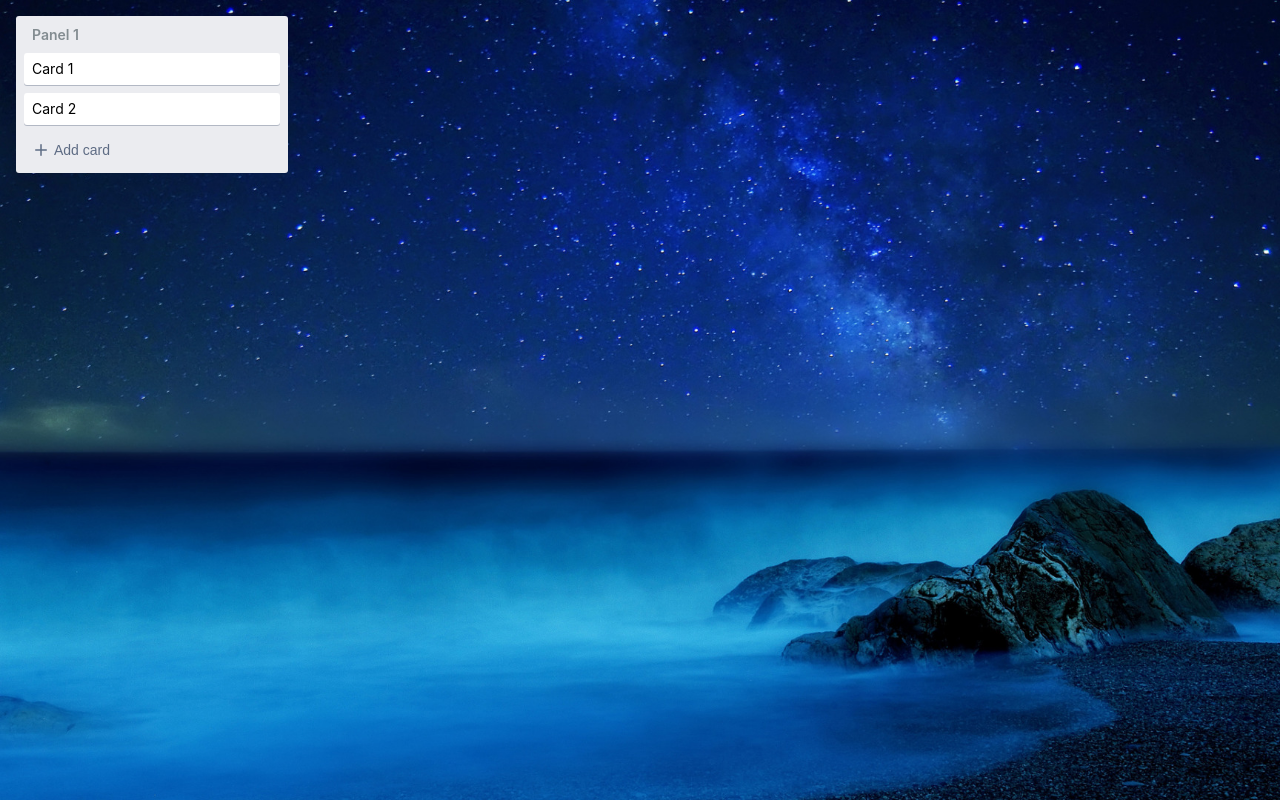
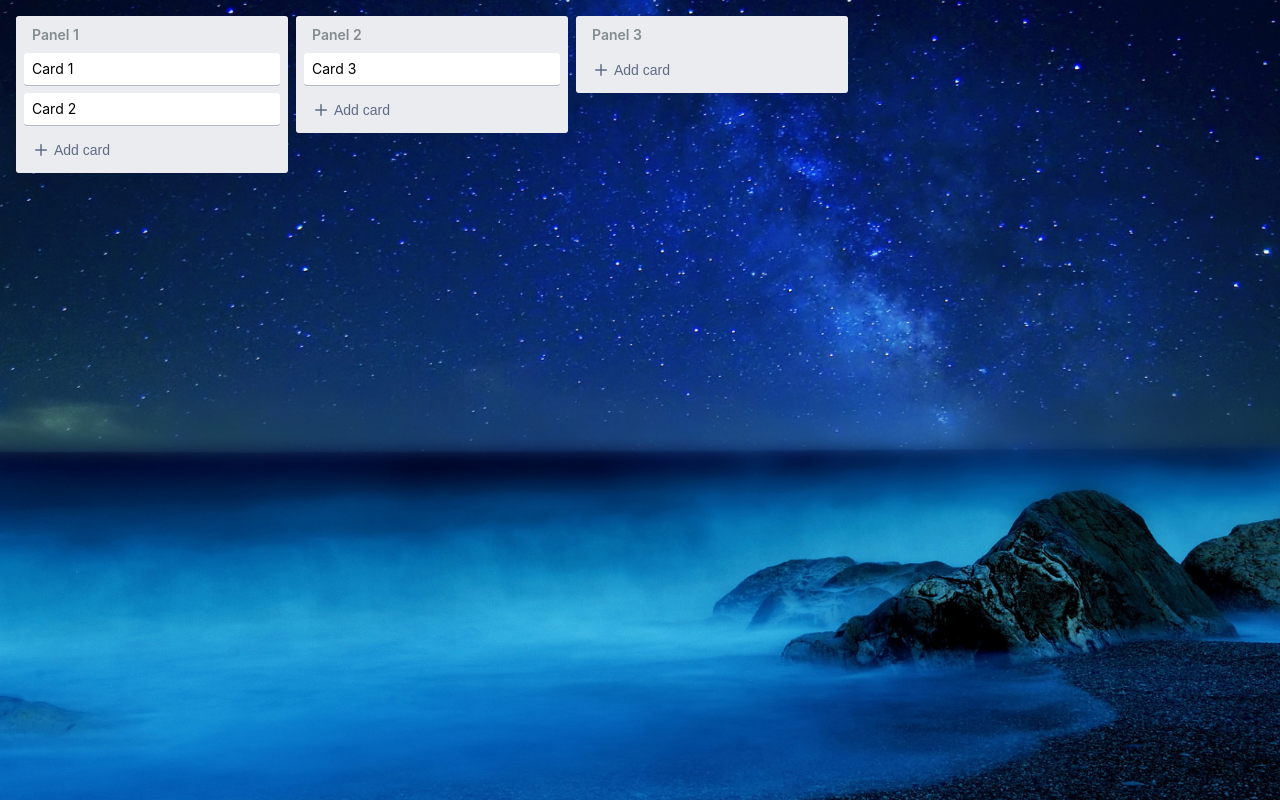
Before and after one commit to zhitkovkostya/vk-kanban, a React (Create React App) app: page / in a window 1280 px wide. Built offline with nearby package versions, Linux system fonts and the light colour scheme.

Commit message:
Render cards for each card list separately

```diff
--- a/src/components/CardCreationForm/CardCreationForm.tsx
+++ b/src/components/CardCreationForm/CardCreationForm.tsx
@@ -4,10 +4,11 @@ import { createCard } from '../../store/cards/cards.slice';
 import styles from './CardCreationForm.module.css';
 
 interface ICardCreationFormProps {
+  cardListId: string;
   onHideFormClick: (event: React.SyntheticEvent) => void;
 }
 
-export function CardCreationForm({ onHideFormClick }: ICardCreationFormProps) {
+export function CardCreationForm({ cardListId, onHideFormClick }: ICardCreationFormProps) {
   const dispatch = useDispatch();
   const [cardTitle, setCardTitle] = React.useState<string>('');
 
@@ -17,7 +18,7 @@ export function CardCreationForm({ onHideFormClick }: ICardCreationFormProps) {
     dispatch(
       createCard({
         id: String(Date.now()),
-        parent_id: 'panel_1',
+        parent_id: cardListId,
         title: cardTitle,
       })
     );
--- a/src/components/CardList/CardList.tsx
+++ b/src/components/CardList/CardList.tsx
@@ -1,14 +1,19 @@
 import React from 'react';
+import { useSelector } from 'react-redux';
 import { CardCreationForm } from '../CardCreationForm/CardCreationForm';
+import { selectCardsFromList } from '../../store/cards/cards.slice';
 import styles from './CardList.module.css';
+import { RootState } from '../../store';
+import { Card } from '../Card/Card';
 
 interface ICardListProps {
-  children?: React.ReactNode;
+  id: string;
   title: string;
 }
 
-export function CardList({ children, title }: ICardListProps) {
+export function CardList({ id, title }: ICardListProps) {
   const [isFormShown, setFormShown] = React.useState(false);
+  const cards = useSelector((state: RootState) => selectCardsFromList(state, id)) || [];
 
   const handleShowFormClick = () => {
     setFormShown(true);
@@ -21,9 +26,13 @@ export function CardList({ children, title }: ICardListProps) {
   return (
     <div className={styles.cardList}>
       <header className={styles.cardListHeader}>{title}</header>
-      <main className={styles.cardListBody}>{children}</main>
+      <main className={styles.cardListBody}>
+        {cards.map((card) => (
+          <Card key={card.id}>{card.title}</Card>
+        ))}
+      </main>
       <footer className={styles.cardListFooter}>
-        {isFormShown && <CardCreationForm onHideFormClick={handleHideFormClick} />}
+        {isFormShown && <CardCreationForm cardListId={id} onHideFormClick={handleHideFormClick} />}
         {!isFormShown && (
           <button
             className={styles.cardListCreateButton}
--- a/src/store/board/board.slice.ts
+++ b/src/store/board/board.slice.ts
@@ -18,6 +18,14 @@ const initialState: IBoardState = {
       id: 'panel_1',
       title: 'Panel 1',
     },
+    panel_2: {
+      id: 'panel_2',
+      title: 'Panel 2',
+    },
+    panel_3: {
+      id: 'panel_3',
+      title: 'Panel 3',
+    },
   },
 };
 
--- a/src/store/cards/cards.slice.ts
+++ b/src/store/cards/cards.slice.ts
@@ -25,6 +25,11 @@ const initialState: ICardsState = {
       parent_id: 'panel_1',
       title: 'Card 2',
     },
+    card_3: {
+      id: 'card_3',
+      parent_id: 'panel_2',
+      title: 'Card 3',
+    },
   },
 };
 
@@ -42,4 +47,14 @@ export const { createCard } = cardsSlice.actions;
 
 export const selectCards = (state: RootState) => Object.values(state.cards.byId);
 
+/**
+ *
+ * @param state App state
+ * @param id Parent list id
+ * @returns Card item
+ */
+export const selectCardsFromList = (state: RootState, id: string) => {
+  return selectCards(state).filter((card) => card.parent_id === id);
+};
+
 export default cardsSlice.reducer;
--- a/src/views/Board/BoardPage.tsx
+++ b/src/views/Board/BoardPage.tsx
@@ -1,22 +1,16 @@
 import React from 'react';
 import { useSelector } from 'react-redux';
 import { Board } from '../../components/Board/Board';
-import { Card } from '../../components/Card/Card';
 import { CardList } from '../../components/CardList/CardList';
 import { selectCardLists } from '../../store/board/board.slice';
-import { selectCards } from '../../store/cards/cards.slice';
 
 export function BoardPage() {
   const cardLists = useSelector(selectCardLists);
-  const cards = useSelector(selectCards);
-  const renderCards = () => cards.map((card) => <Card key={card.id}>{card.title}</Card>);
 
   return (
     <Board>
       {cardLists.map((cardList) => (
-        <CardList key={cardList.id} title={cardList.title}>
-          {renderCards()}
-        </CardList>
+        <CardList key={cardList.id} id={cardList.id} title={cardList.title} />
       ))}
     </Board>
   );
```
